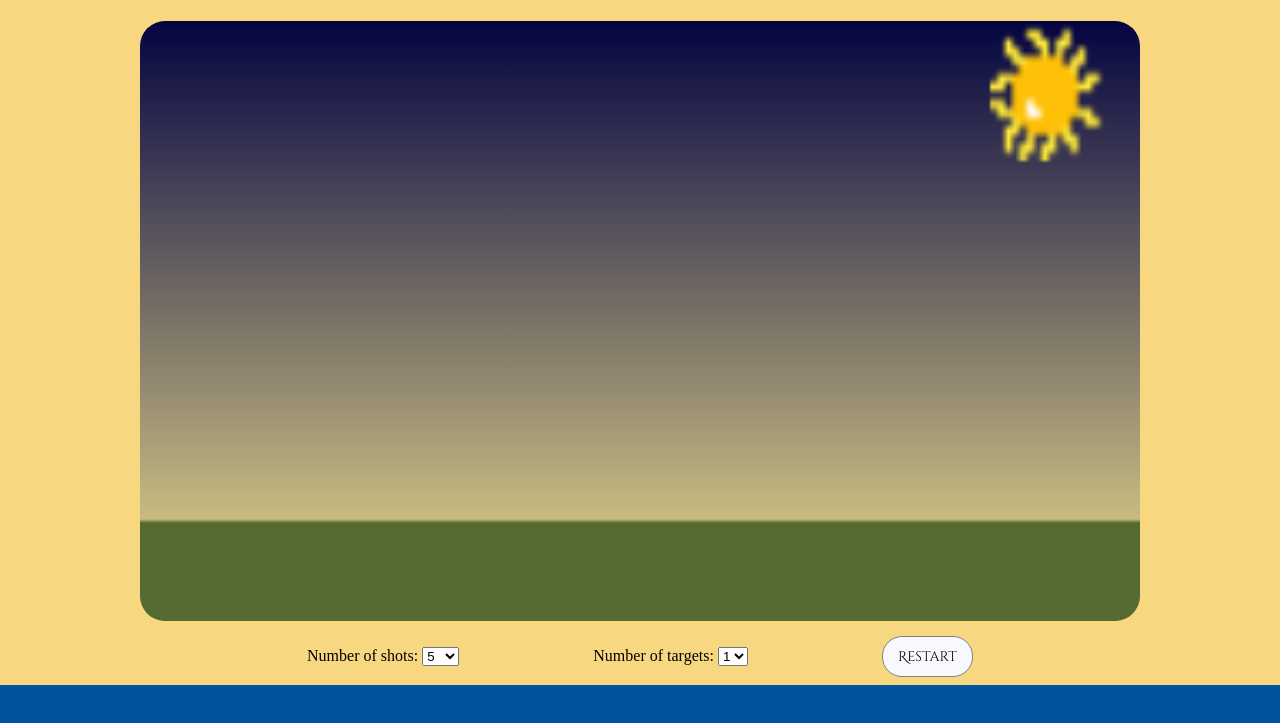
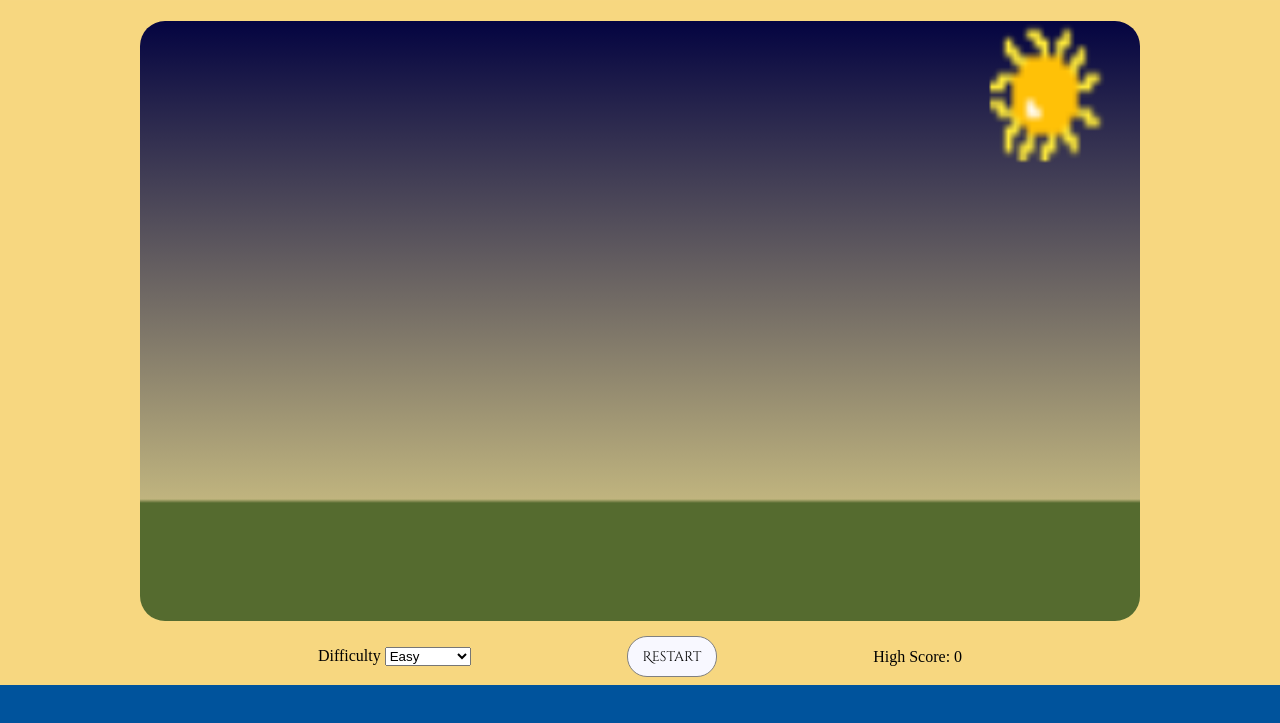
Before and after one commit to robbal5/Marksman, a website built with webpack: page index.html in a window 1280 px wide. Both pictures are taken after a click on the button "Start!". Shown: the part 75-798 px from the top of the page. Built offline with nearby package versions, Linux system fonts and the light colour scheme; files whose address does not match are found by name; a web font is replaced by a local one.

Commit message:
Add difficulty, fix explosive image on hit

```diff
--- a/index.html
+++ b/index.html
@@ -55,17 +55,15 @@
     <div class='user-interaction-container'>
         <form class='user-interaction-form'>
             <div>
-                <label for="shots">Number of shots:</label>
-                <select class='select' name="shots" id="shots">
-                    <option selected value="5">5</option>
-                    <option value="6">6</option>
-                    <option value="7">7</option>
-                    <option value="8">8</option>
-                    <option value="9">9</option>
-                    <option value="10">10</option>
+                <label for="shots">Difficulty</label>
+                <select class='select' name="difficulty" id="difficulty">
+                    <option value="easy">Easy</option>
+                    <option value="medium">Medium</option>
+                    <option value="hard">Hard</option>
+                    <option value="impossible">Impossible</option>
                 </select>
             </div>
-            <div>
+            <!-- <div>
                 <label class='select' for="shots">Number of targets:</label>
                 <select name="targets" id="targets">
                     <option selected value="1">1</option>
@@ -74,9 +72,10 @@
                     <option value="4">4</option>
                     <option value="5">5</option>
                 </select>
-            </div>
+            </div> -->
 
             <button id='start-button' class='start-button'>Start!</button>
+            <div id='highscore'>High Score: 0</div>
         </form>
 
     </div>
--- a/src/index.js
+++ b/src/index.js
@@ -101,9 +101,24 @@ document.addEventListener('DOMContentLoaded', () => {
 
         e.preventDefault();
         gameStarted = true;
-        let shots = document.getElementById('shots').value;
-        let targets = document.getElementById('targets').value;
-        game = new Game(shots,targets,clouds);
+        let difficulty = document.getElementById('difficulty').value;
+        switch (difficulty) {
+            case 'easy':
+                game = new Game(4, 1, clouds);
+                break;
+            case 'medium':
+                game = new Game(6, 3, clouds);
+                break;
+            case 'hard':
+                game = new Game(8, 5, clouds);
+                break;
+            case 'impossible':
+                game = new Game(10, 9, clouds);
+                break;
+            default:
+                break;
+        }
+        // game = new Game(shots,targets,clouds);
         game.startGame();
         startAnimating(30);
         document.getElementById('start-button').innerHTML = 'Restart';
--- a/src/scripts/background.js
+++ b/src/scripts/background.js
@@ -21,7 +21,7 @@ export const initialBackground = (canvas, ctx) => {
 
     }
     ctx.fillStyle = 'darkolivegreen';
-    ctx.fillRect(0, canvas.height - 25, canvas.width, 25);
+    ctx.fillRect(0, canvas.height - 30, canvas.width, 30);
     ctx.fillStyle = 'black';
     ctx.font = '15px Times New Roman';
     ctx.fillText('Click Start to Begin', 80, 80)
--- a/src/scripts/game.js
+++ b/src/scripts/game.js
@@ -69,7 +69,7 @@ export class Game {
         ctx.clearRect(0, 0, canvas.width, canvas.height);
         ctx.drawImage(this.sun, canvas.width - 45, 0, 35, 35);
         ctx.fillStyle = 'darkolivegreen';
-        ctx.fillRect(0, canvas.height - 25, canvas.width, 25)
+        ctx.fillRect(0, canvas.height - 30, canvas.width, 30)
         this.clouds.forEach((cloud) => {
             cloud.moveCloud(canvas, ctx);
             cloud.drawCloud(canvas, ctx);
@@ -108,7 +108,7 @@ export class Game {
         })
 
         if (collision) {
-            debugger;
+
             this.score += (10 * this.previousShotsHit);
             this.previousShotsHit += 1;
             this.numTargets -= 1;
--- a/src/scripts/gameover.js
+++ b/src/scripts/gameover.js
@@ -1,10 +1,17 @@
 export const gameOver = (game, ctx, canvas) => {
     let finalText, color,  xPos;
     if (game.gameWon) {
+
         finalText = 'Great shooting, you won!';
         color = 'gold';
         canvas.classList.add('won');
         xPos = 65;
+        let highscore = document.getElementById('highscore');
+        let score = parseInt(highscore.innerHTML.split(' ')[2])
+        debugger;
+        if (score < game.score) {
+            highscore.innerHTML = `High Score: ${game.score}`
+        }
     } else {
         finalText = 'Sorry, you ran out of shots';
         color = 'red';
--- a/src/scripts/projectile.js
+++ b/src/scripts/projectile.js
@@ -11,7 +11,7 @@ export class Projectile {
         this.xSize = 10;
         this.ySize = 10;
         this.hit = false;
-        this.timer = 0;
+        this.timer = 1;
         this.state = 1;
     }
 
@@ -32,7 +32,8 @@ export class Projectile {
             this.dy -= 1;
             this.yPos -= this.dy/3;
         } else {
-            ctx.drawImage(this.projectile, 60 * Math.floor(this.timer/32), 60* Math.floor(this.timer/4), 60, 60, this.xPos, this.yPos, 30, 30)
+            debugger;
+            ctx.drawImage(this.projectile, 64 * Math.floor((this.timer/4)%8), 64* Math.floor(this.timer/32), 60, 60, this.xPos, this.yPos, 30, 30)
             this.timer += 1
             if (this.timer > 64) {
                 this.state = 0
```
